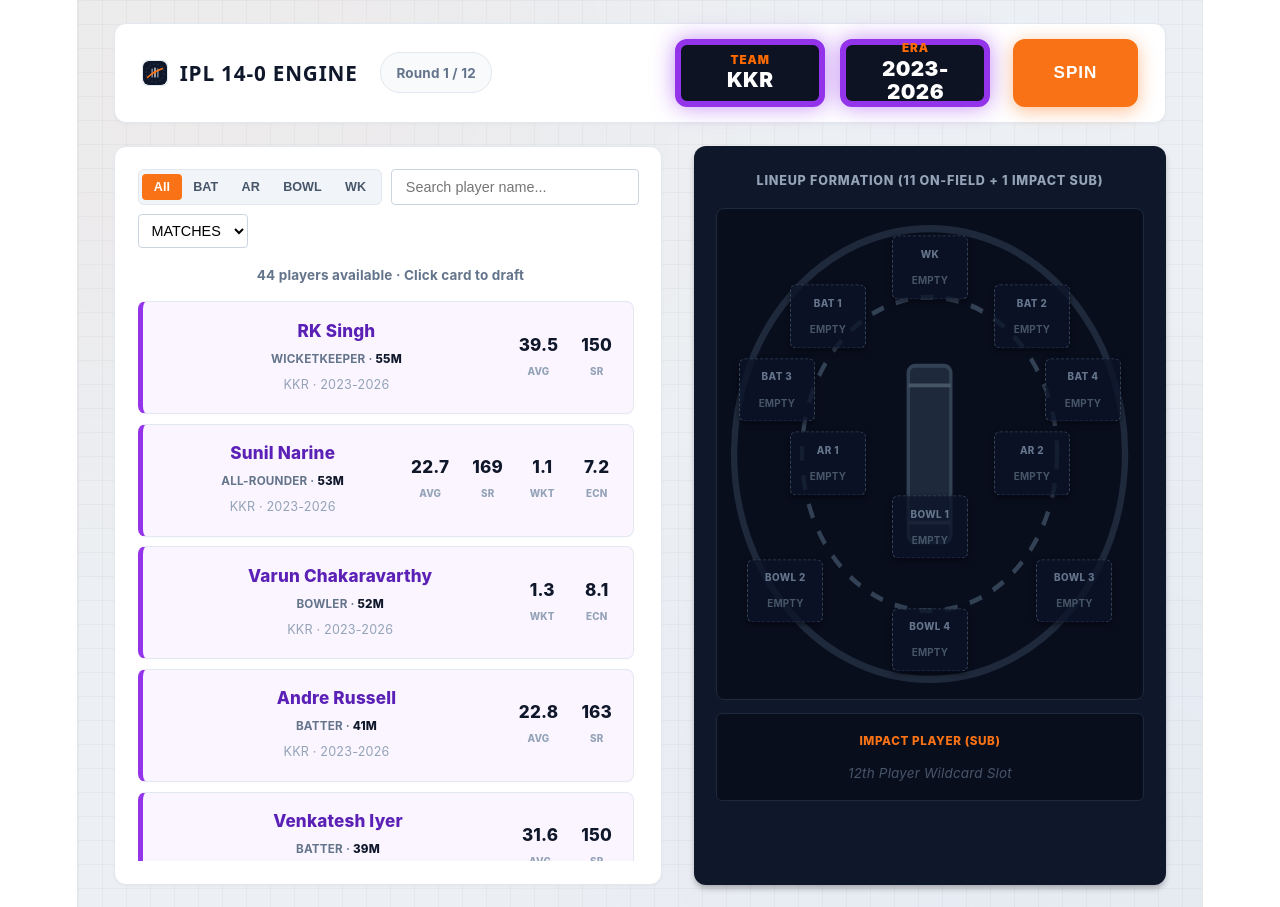
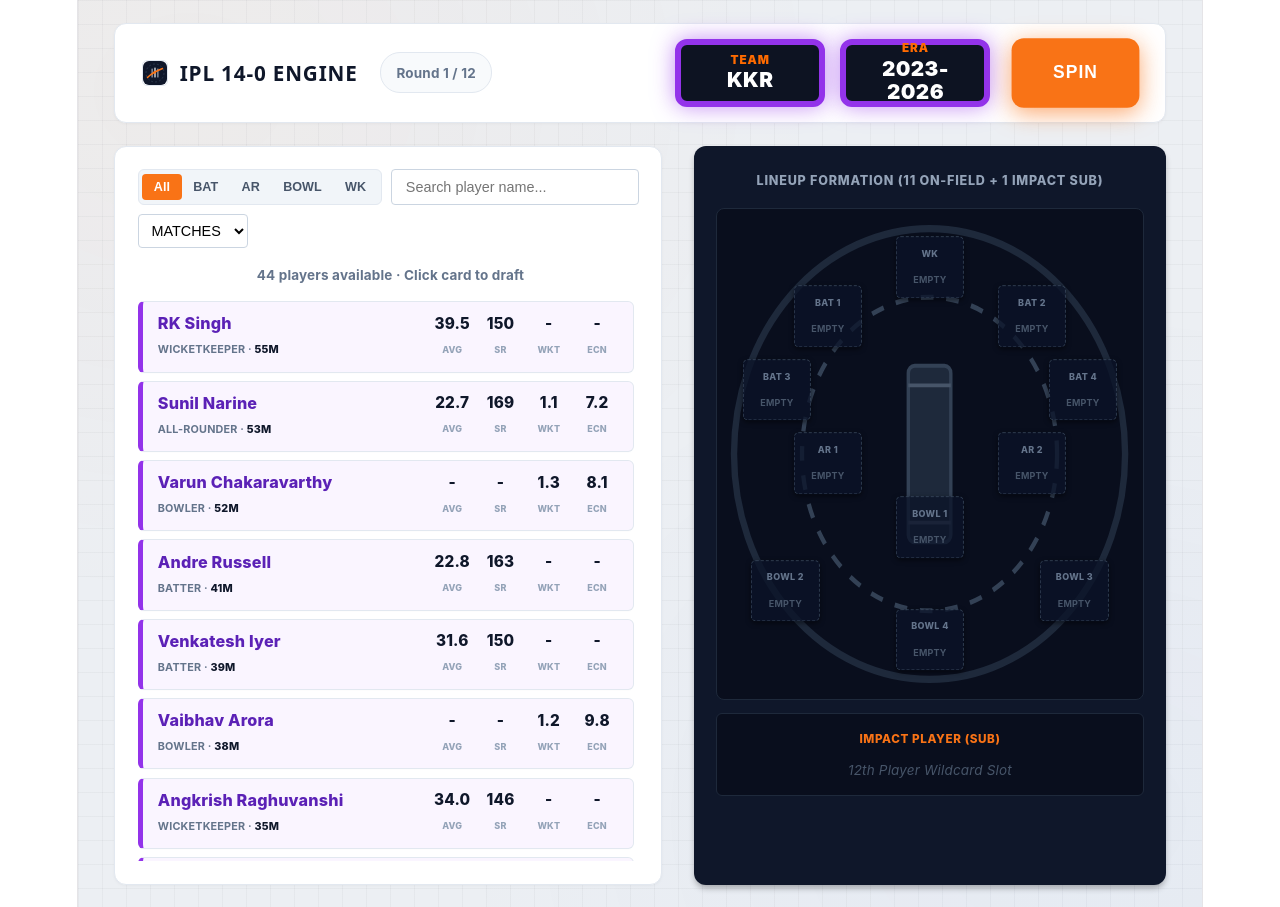
Before and after one commit to SSabariGirish/14-0, a React (Vite) app: page / in a window 1280 px wide. Both pictures are taken after a click on the button "SPIN". Built offline with nearby package versions, Linux system fonts and the light colour scheme.

Commit message:
Make select boxes more sleek

```diff
--- a/src/App.jsx
+++ b/src/App.jsx
@@ -4,7 +4,7 @@
 // ==============================================================================
 // 1. EMBEDDED GEOMETRIC VECTOR ICON
 // ==============================================================================
-function GameIcon({ size = 26, style, ...props }) {
+function GameIcon({ size = 24, style, ...props }) {
   return (
     <svg
       width={size}
@@ -355,16 +355,33 @@
 
   return (
     <div style={styles.appCanvas}>
-      {/* PROCEDURAL BLUEPRINT & HOVER EMBOSSING STYLES */}
+      {/* PROCEDURAL BLUEPRINT, BREATHING PULSE, & SLEEK COMPACT STYLES */}
       <style>{`
         ::-webkit-scrollbar { width: 6px; }
         ::-webkit-scrollbar-track { background: transparent; }
         ::-webkit-scrollbar-thumb { background: #CBD5E1; border-radius: 4px; }
         ::-webkit-scrollbar-thumb:hover { background: #94A3B8; }
 
-        .spin-btn:hover { background-color: #EA580C !important; transform: translateY(-1px); }
+        @keyframes spinPulseAnimation {
+          0%, 100% {
+            transform: scale(1);
+            box-shadow: 0 4px 18px rgba(249, 115, 22, 0.45);
+          }
+          50% {
+            transform: scale(1.04);
+            box-shadow: 0 6px 26px rgba(249, 115, 22, 0.75);
+          }
+        }
+        .spin-pulse-btn {
+          animation: spinPulseAnimation 2.2s infinite ease-in-out;
+        }
+        .spin-pulse-btn:hover {
+          animation-play-state: paused;
+          transform: scale(1.06) translateY(-1px) !important;
+          background-color: #EA580C !important;
+        }
 
-        /* Interactive Full-Card Embossed Hover State */
+        /* 82-0 Style Sleek Compact Embossed Hover State */
         .player-card-interactive {
           transition: transform 0.18s cubic-bezier(0.16, 1, 0.3, 1),
                       box-shadow 0.18s cubic-bezier(0.16, 1, 0.3, 1),
@@ -374,15 +391,12 @@
           outline: none;
         }
         .player-card-interactive:hover {
-          transform: translateY(-3px) scale(1.006);
-          filter: brightness(1.02);
-          box-shadow: 0 10px 22px -5px rgba(15, 23, 42, 0.12), 0 4px 8px -2px rgba(15, 23, 42, 0.06);
+          transform: translateY(-2px) scale(1.004);
+          filter: brightness(1.01);
+          box-shadow: 0 8px 18px -4px rgba(15, 23, 42, 0.10), 0 3px 6px -1px rgba(15, 23, 42, 0.05);
         }
         .player-card-interactive:active {
-          transform: translateY(-1px) scale(0.998);
-        }
-        .player-card-interactive:focus-visible {
-          ring: 2px solid #F97316;
+          transform: translateY(0px) scale(0.999);
         }
       `}</style>
 
@@ -398,11 +412,9 @@
           </span>
         </div>
 
-        {/* 82-0 STYLE 6PX THICK BEZEL HUD BUTTONS (EXACT 150PX WIDTH) */}
         {!seasonResult ? (
           <div style={styles.spinControlsHub}>
             <div style={styles.marqueeBadgesCluster}>
-              {/* TEAM BEZEL BOX */}
               <div style={{
                 ...styles.thickBezelHUDBox,
                 borderColor: TEAM_COLORS[displayTeam]?.border || '#EF4444',
@@ -412,7 +424,6 @@
                 <span style={styles.hudBoxValue}>{displayTeam}</span>
               </div>
 
-              {/* ERA BEZEL BOX (EQUAL 150PX FIXED WIDTH & MATCHING BEZEL) */}
               <div style={{
                 ...styles.thickBezelHUDBox,
                 borderColor: '#9333EA',
@@ -426,7 +437,7 @@
             <button
               onClick={handleSpin}
               disabled={isSpinning}
-              className="spin-btn"
+              className={!isSpinning ? "spin-pulse-btn" : ""}
               style={{
                 ...styles.thickSpinButton,
                 opacity: isSpinning ? 0.7 : 1,
@@ -437,7 +448,7 @@
             </button>
           </div>
         ) : (
-          <button onClick={resetGame} className="spin-btn" style={styles.thickSpinButton}>
+          <button onClick={resetGame} className="spin-pulse-btn" style={styles.thickSpinButton}>
             NEW CAMPAIGN
           </button>
         )}
@@ -506,6 +517,15 @@
                 processedOptions.map(player => {
                   const teamToken = TEAM_COLORS[player.team] || { bg: '#F8FAFC', border: '#E2E8F0', text: '#0F172A' };
 
+                  // Standardized 4-column metrics resolver
+                  const hasBatStats = player.role !== 'Bowler' && (player.batting_avg > 0 || player.batting_sr > 0);
+                  const hasBowlStats = player.role !== 'Batter' && (player.wickets > 0 || player.bowling_econ > 0);
+
+                  const avgDisplay = hasBatStats ? (player.batting_avg ?? 0).toFixed(1) : '-';
+                  const srDisplay = hasBatStats ? Math.round(player.batting_sr ?? 0) : '-';
+                  const wktDisplay = hasBowlStats ? (player.wickets ?? 0).toFixed(1) : '-';
+                  const ecnDisplay = hasBowlStats ? (player.bowling_econ ?? 0).toFixed(1) : '-';
+
                   return (
                     <div
                       key={player.id}
@@ -520,40 +540,35 @@
                         backgroundColor: teamToken.bg
                       }}
                     >
+                      {/* REDUNDANT ERA SUBTEXT REMOVED FOR CLEANER VERTICAL HEIGHT */}
                       <div style={styles.playerMetaIdentity}>
                         <div style={{ ...styles.playerNameHeading, color: teamToken.text }}>{player.name}</div>
                         <div style={styles.playerRoleSubTag}>
                           {player.role.toUpperCase()} · <span style={{ color: '#0F172A', fontWeight: '800' }}>{player.matches || 1}M</span>
                         </div>
-                        <div style={styles.playerFranchiseSubText}>{player.team} · {player.era}</div>
                       </div>
 
-                      {/* STATS COLUMNS DIRECTLY EMBEDDED IN ROW */}
+                      {/* STANDARDIZED 4-COLUMN DATA GRID */}
                       <div style={styles.metricsClusterRight}>
-                        {player.role !== 'Bowler' && (
                         <div style={styles.statColumnCell}>
-                            <span style={styles.statNumberPrimary}>{(player.batting_avg ?? 0).toFixed(1)}</span>
+                          <span style={styles.statNumberPrimary}>{avgDisplay}</span>
                           <span style={styles.statLabelMuted}>AVG</span>
                         </div>
-                        )}
-                        {player.role !== 'Bowler' && (
+
                         <div style={styles.statColumnCell}>
-                            <span style={styles.statNumberPrimary}>{Math.round(player.batting_sr ?? 0)}</span>
+                          <span style={styles.statNumberPrimary}>{srDisplay}</span>
                           <span style={styles.statLabelMuted}>SR</span>
                         </div>
-                        )}
-                        {player.role !== 'Batter' && player.wickets > 0 && (
+
                         <div style={styles.statColumnCell}>
-                            <span style={styles.statNumberPrimary}>{(player.wickets ?? 0).toFixed(1)}</span>
+                          <span style={styles.statNumberPrimary}>{wktDisplay}</span>
                           <span style={styles.statLabelMuted}>WKT</span>
                         </div>
-                        )}
-                        {player.role !== 'Batter' && player.wickets > 0 && (
+
                         <div style={styles.statColumnCell}>
-                            <span style={styles.statNumberPrimary}>{(player.bowling_econ ?? 0).toFixed(1)}</span>
+                          <span style={styles.statNumberPrimary}>{ecnDisplay}</span>
                           <span style={styles.statLabelMuted}>ECN</span>
                         </div>
-                        )}
                       </div>
                     </div>
                   );
@@ -580,7 +595,6 @@
               </div>
             </div>
 
-            {/* SPACED METRIC PROGRESS CARD */}
             <div style={styles.ratingsCardGroup}>
               <div style={styles.ratingBarUnit}>
                 <div style={styles.ratingLabelLine}>
@@ -613,7 +627,6 @@
               </div>
             </div>
 
-            {/* 14-MATCH RESULTS FIXTURES LOG */}
             <div style={styles.fixturesSectionHeader}>14-MATCH LEAGUE RESULTS LOG</div>
             <div style={styles.fixturesTimelineGrid}>
               {seasonResult.matchLogs.map(m => (
@@ -709,7 +722,7 @@
 }
 
 // ==============================================================================
-// 4. STYLES (WITH ATMOSPHERIC BLUEPRINT & 150PX HUD BOXES)
+// 4. STYLES (REDUCED ROW PADDING & REMOVED REDUNDANT ERA SUBTEXT)
 // ==============================================================================
 const styles = {
   appCanvas: {
@@ -769,7 +782,6 @@
     gap: '0.85rem'
   },
 
-  // 82-0 STYLE 6PX THICK BEZEL HUD BOXES (LOCKED 150PX WIDTH)
   thickBezelHUDBox: {
     display: 'flex',
     flexDirection: 'column',
@@ -879,7 +891,7 @@
     overflowY: 'auto',
     display: 'flex',
     flexDirection: 'column',
-    gap: '0.55rem',
+    gap: '0.45rem',
     paddingRight: '0.25rem'
   },
   emptyPromptState: {
@@ -889,55 +901,68 @@
     borderRadius: '6px',
     border: '1px dashed #CBD5E1'
   },
+
+  // COMPACT CARD ROW PADDING
   playerCardRow: {
     display: 'flex',
     justifyContent: 'space-between',
     alignItems: 'center',
-    padding: '0.85rem 1.15rem',
-    borderRadius: '8px',
+    padding: '0.45rem 0.85rem',
+    borderRadius: '6px',
     border: '1px solid #E2E8F0',
     borderLeftWidth: '5px',
-    boxShadow: '0 1px 2px rgba(0,0,0,0.02)'
+    boxShadow: '0 1px 2px rgba(0,0,0,0.01)'
   },
+
   playerMetaIdentity: {
-    flex: 1,
-    paddingRight: '0.5rem'
+    flex: '1 1 auto',
+    display: 'flex',
+    flexDirection: 'column',
+    alignItems: 'flex-start',
+    textAlign: 'left',
+    paddingRight: '1rem',
+    overflow: 'hidden'
   },
   playerNameHeading: {
-    fontSize: '0.95rem',
+    fontSize: '0.9rem',
     fontWeight: '800',
-    color: '#0F172A'
+    color: '#0F172A',
+    textAlign: 'left'
   },
   playerRoleSubTag: {
-    fontSize: '0.65rem',
+    fontSize: '0.6rem',
     fontWeight: '700',
     color: '#64748B',
-    marginTop: '0.1rem'
+    marginTop: '0.05rem',
+    textAlign: 'left'
   },
-  playerFranchiseSubText: {
-    fontSize: '0.7rem',
-    color: '#94A3B8'
-  },
+
   metricsClusterRight: {
-    display: 'flex',
+    display: 'grid',
+    gridTemplateColumns: 'repeat(4, 42px)',
+    gap: '0.35rem',
     alignItems: 'center',
-    gap: '1.25rem'
+    justifyContent: 'end',
+    flexShrink: 0
   },
   statColumnCell: {
     display: 'flex',
     flexDirection: 'column',
     alignItems: 'center',
-    minWidth: '32px'
+    justifyContent: 'center',
+    width: '42px'
   },
   statNumberPrimary: {
-    fontSize: '0.95rem',
+    fontSize: '0.85rem',
     fontWeight: '800',
-    color: '#0F172A'
+    color: '#0F172A',
+    textAlign: 'center'
   },
   statLabelMuted: {
-    fontSize: '0.55rem',
+    fontSize: '0.5rem',
     fontWeight: '800',
-    color: '#94A3B8'
+    color: '#94A3B8',
+    textAlign: 'center'
   },
   rightFieldContainer: {
     flex: '1 1 46%',
@@ -978,25 +1003,25 @@
     flexDirection: 'column',
     alignItems: 'center',
     justifyContent: 'center',
-    padding: '0.25rem 0.5rem',
-    borderRadius: '6px',
-    minWidth: '56px',
+    padding: '0.2rem 0.4rem',
+    borderRadius: '5px',
+    minWidth: '52px',
     borderWidth: '1.5px',
     boxShadow: '0 2px 5px rgba(0,0,0,0.5)',
     transition: 'all 0.15s'
   },
   nodeRoleTag: {
-    fontSize: '0.55rem',
+    fontSize: '0.5rem',
     fontWeight: '800',
     letterSpacing: '0.04em'
   },
   nodePlayerName: {
-    fontSize: '0.75rem',
+    fontSize: '0.7rem',
     fontWeight: '800',
     color: '#FFFFFF'
   },
   nodePlaceholderLabel: {
-    fontSize: '0.55rem',
+    fontSize: '0.5rem',
     fontWeight: '700',
     color: '#475569'
   },
@@ -1004,7 +1029,7 @@
     marginTop: '0.75rem',
     backgroundColor: '#090E1D',
     borderRadius: '6px',
-    padding: '0.75rem',
+    padding: '0.65rem 0.75rem',
     border: '1px solid #1E293B'
   },
   impactSubLabel: {
@@ -1012,10 +1037,10 @@
     fontWeight: '800',
     color: '#F97316',
     letterSpacing: '0.05em',
-    marginBottom: '0.35rem'
+    marginBottom: '0.3rem'
   },
   impactPlayerCard: {
-    padding: '0.45rem 0.75rem',
+    padding: '0.4rem 0.75rem',
     borderRadius: '4px',
     border: '1px solid',
     fontSize: '0.8rem',
```
Lines whose indentation alone changed are shown as unchanged.
